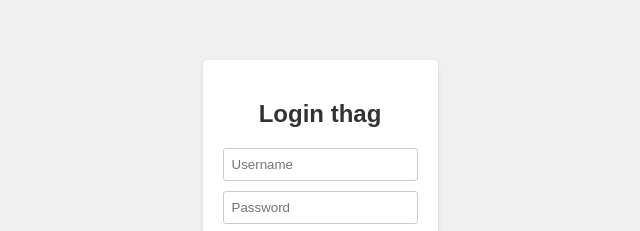
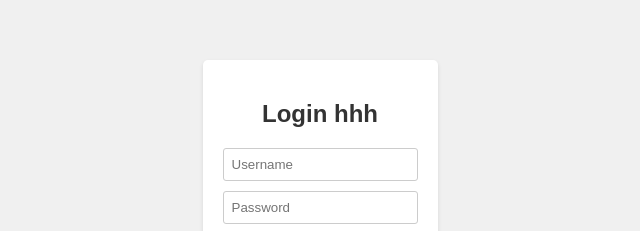
Before and after one commit to HaNguyen47/demo, a plain HTML site: page index.html in a window 1280 px wide. Shown: the part 212-443 px from the top of the page, 320-960 px from the left. Drawn offline with Linux system fonts and the light colour scheme.

Commit message:
update: new h2

```diff
--- a/index.html
+++ b/index.html
@@ -8,7 +8,7 @@
 </head>
 <body>
     <div class="login-container">
-        <h2>Login thag</h2>
+        <h2>Login hhh</h2>
         <form>
             <input type="text" placeholder="Username" required>
             <input type="password" placeholder="Password" required>
```
